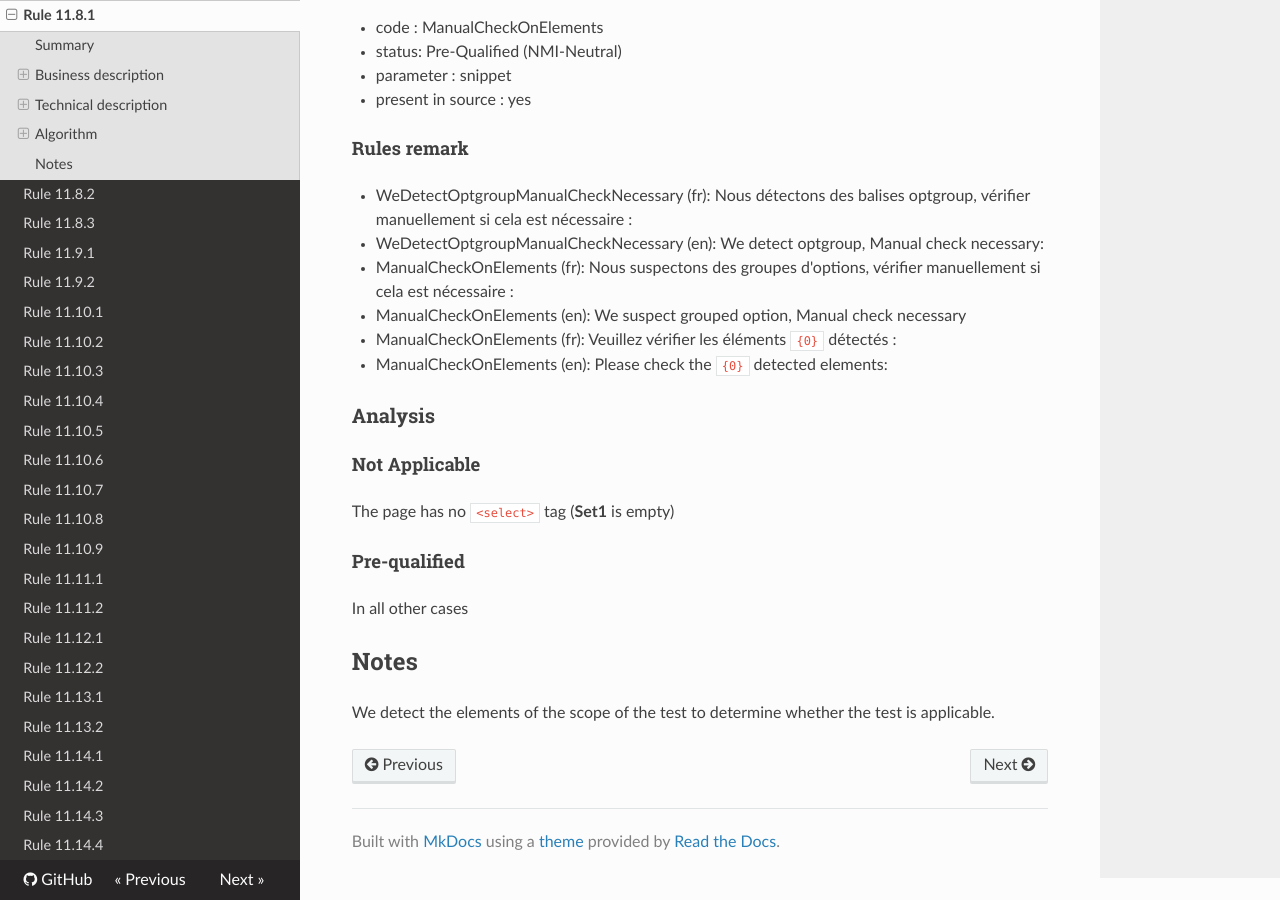
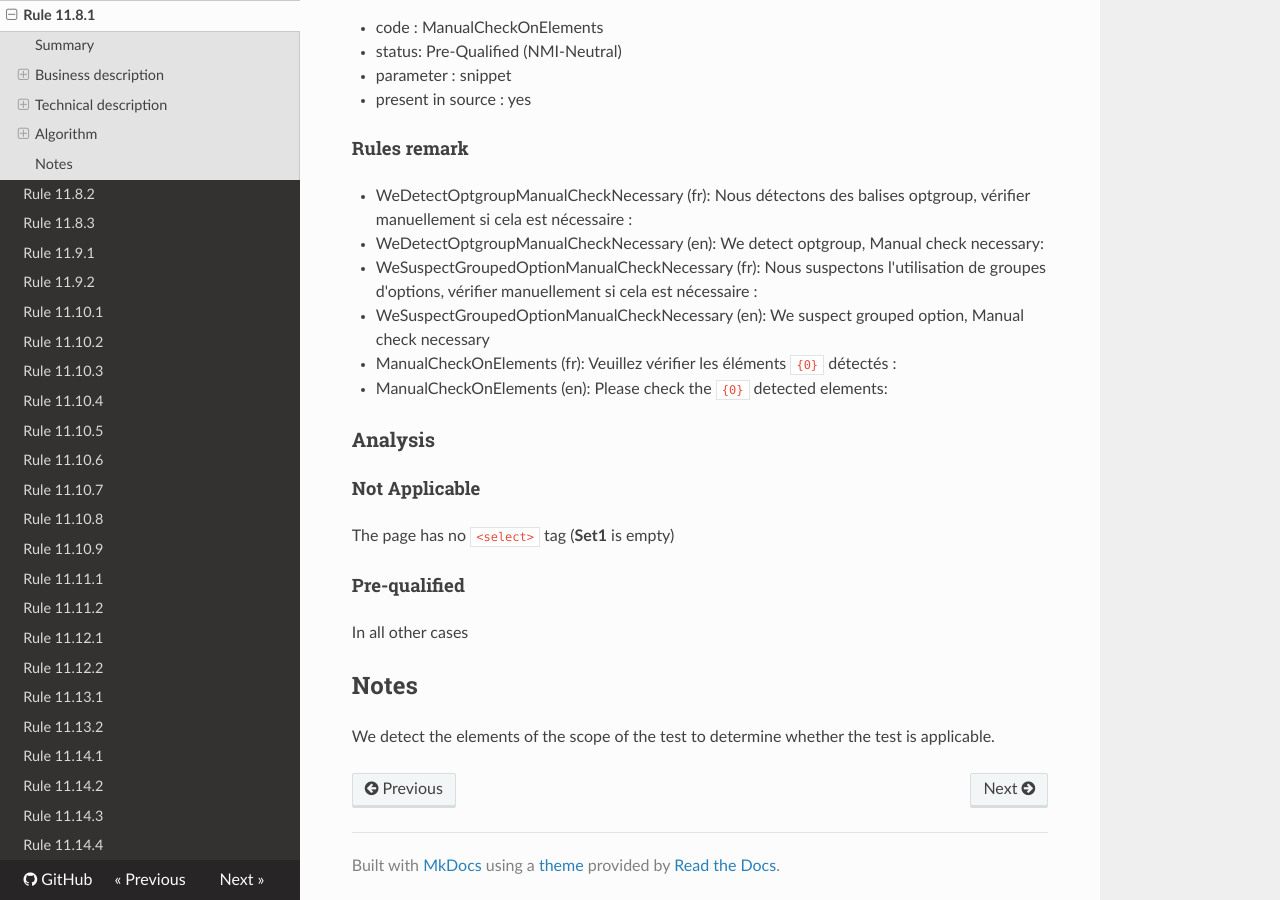
Before and after one commit to Tanaguru/RGAA3-2016, an MkDocs documentation site: the page built from docs/Rule-11-8-1.md, in a window 1280 px wide and 900 px high, scrolled down 2356 px. Built offline with MkDocs 1.6.1, drawn with Linux system fonts in a browser that asks for light colours; nearby versions of some CDN libraries; old or Windows-style settings are respelled for this version of MkDocs.

Commit message:
Update tests 11.8.1

```diff
--- a/docs/Rule-11-8-1.md
+++ b/docs/Rule-11-8-1.md
@@ -95,8 +95,8 @@ For each element return false-result of **Test2** and **Test3**, raise a Message
  * WeDetectOptgroupManualCheckNecessary (fr): Nous d&eacute;tectons des balises optgroup, v&eacute;rifier manuellement si cela est n&eacute;cessaire :
  * WeDetectOptgroupManualCheckNecessary (en): We detect optgroup, Manual check necessary:
 
- * ManualCheckOnElements (fr): Nous suspectons des groupes d'options, v&eacute;rifier manuellement si cela est n&eacute;cessaire :
- * ManualCheckOnElements (en): We suspect grouped option, Manual check necessary
+ * WeSuspectGroupedOptionManualCheckNecessary (fr): Nous suspectons l'utilisation de groupes d'options, v&eacute;rifier manuellement si cela est n&eacute;cessaire :
+ * WeSuspectGroupedOptionManualCheckNecessary (en): We suspect grouped option, Manual check necessary
 
  * ManualCheckOnElements (fr): Veuillez v&eacute;rifier les &eacute;l&eacute;ments <code>{0}</code> d&eacute;tect&eacute;s :
  * ManualCheckOnElements (en): Please check the <code>{0}</code> detected elements:
```
Also changed, not shown: 3 other files.
